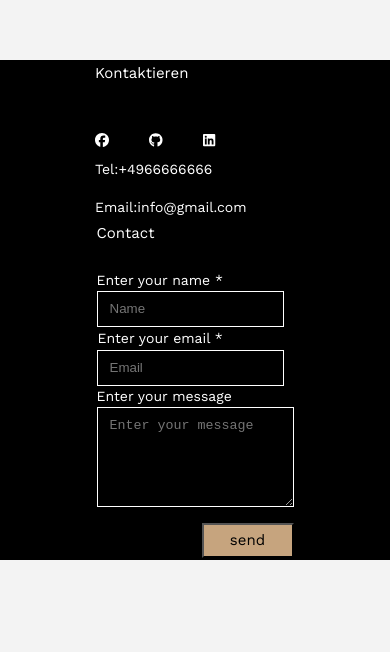
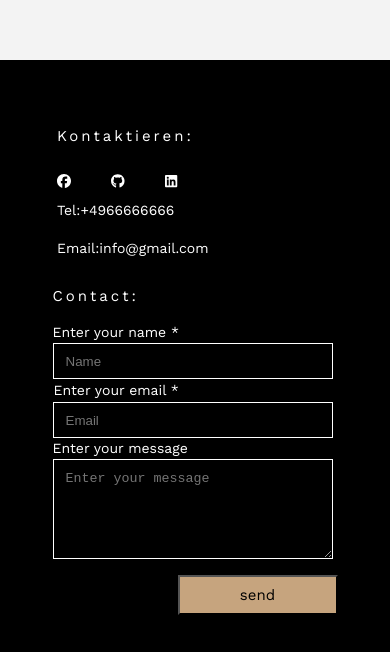
Before and after one commit to NagIbrahim/A-Profile, a React (Create React App) app: page /message in a window 390 px wide. Shown: the part 884-1536 px from the top of the page. Before the commit the page ends 1444 px from the top, so only its background shows below. Built offline with nearby package versions, Linux system fonts and the light colour scheme.

Commit message:
adjust media query of the footer

```diff
--- a/src/components/Footer.jsx
+++ b/src/components/Footer.jsx
@@ -15,7 +15,7 @@ function Footer() {
       <div   id="f-container">
       <div   id="f-left">
         <div>
-        <p> Kontaktieren</p>
+        <p id="kontakt"> Kontaktieren:</p>
           </div>
 
         <div id="left-info">
@@ -64,6 +64,7 @@ function Footer() {
   <div id="f-right">
 
   <Form/>
+
   </div>
 
 
--- a/src/components/Form/FormInput/InputEmail/index.js
+++ b/src/components/Form/FormInput/InputEmail/index.js
@@ -1,34 +1,25 @@
-import React , {useState, useEffect} from 'react'
+import React , {useEffect} from 'react'
 import "./style.css"
 
 
-function InputEmail({ setEmail }) {
+function InputEmail({email, setEmail }) {
 
-  const [emailValue, setEmailValue] = useState('');
 
- /* const handleChange = (event) => {
-    const { value } = event.target;
-    setEmailValue(value);
-    console.log("emailvalue: ", emailValue);
-    setEmail(value);
-  };*/
   useEffect(() => {
-    setEmail(emailValue);
-  }, [emailValue, setEmail]);
+    setEmail(email);
+  }, [email, setEmail]);
 
   return (
     <div>
          <p className='p-form'>Enter your email *</p>
 
-    {/*   <input  id="input-email"  type="email"  value={emailValue}   onChange={handleChange} required  placeholder='Email'/>
-                     */ }
       <input
         id="input-email"
         type="email"
         required
         placeholder='Email'
-        value={emailValue}
-        onChange={(e) => setEmailValue(e.target.value)}
+        value={email}
+        onChange={(e) => setEmail(e.target.value)}
       />
     </div>
   )
--- a/src/components/Form/FormInput/InputEmail/style.css
+++ b/src/components/Form/FormInput/InputEmail/style.css
@@ -6,10 +6,13 @@
     outline: none;
     background-color: transparent;
     border: 1px solid white;
+    color:white
 }
 .p-form{
     padding: 1px;
 }
+
+
 
 
 @media only screen and (max-width:900px) and (min-width:600px) {
@@ -20,3 +23,10 @@
     }
 
 }
+
+@media only screen and (max-width:599px){
+
+    #input-email{
+        width:280px
+    }
+    }
--- a/src/components/Form/FormInput/InputName/index.js
+++ b/src/components/Form/FormInput/InputName/index.js
@@ -1,14 +1,12 @@
-import React , {useState,useEffect}from 'react'
+import React , {useEffect}from 'react'
 import "./style.css"
 
-function InputName({setName}) {
-
-  const [nameValue, setNameValue] = useState('');
+function InputName({name,setName}) {
 
 
   useEffect(() => {
-    setName(nameValue);
-  }, [nameValue, setName]);
+    setName(name);
+  }, [name, setName]);
 
   return (
     <div>
@@ -19,8 +17,8 @@ function InputName({setName}) {
         type="text"
         required
         placeholder='Name'
-        value={nameValue}
-        onChange={(e) => setNameValue(e.target.value)}
+        value={name}
+        onChange={(e) => setName(e.target.value)}
       />
 
     </div>
--- a/src/components/Form/FormInput/InputName/style.css
+++ b/src/components/Form/FormInput/InputName/style.css
@@ -6,6 +6,7 @@
     outline: none;
     background-color: transparent;
     border:1px solid white;
+    color:white
 
 }
 
@@ -17,7 +18,13 @@
     #input-name{
         height:28px;
         width:150px ;
-
     }
 
 }
+
+@media only screen  and (max-width:599px){
+
+#input-name{
+    width:280px
+}
+}
--- a/src/components/Form/FormMessage/index.js
+++ b/src/components/Form/FormMessage/index.js
@@ -1,14 +1,13 @@
 import React , {useState} from 'react'
 import "./style.css"
 
-function FormMessage({ setMessage }) {
+function FormMessage({message,setMessage }) {
 
-  const [messageValue, setMessageValue] = useState('');
+
 
   const handleChange = (event) => {
     const { value } = event.target;
-    setMessageValue(value);
-    console.log("messagevalue:", messageValue )
+    console.log("messagevalue:", message )
     setMessage(value);
 
   };
@@ -21,7 +20,7 @@ function FormMessage({ setMessage }) {
       <p>Enter your message</p>
       {/*<input id="input-message" type="textarea"    value={messageValue}
         onChange={handleChange}  placeholder='Enter your message'/>*/}
-        <textarea id="input-message" name="freeform"    value={messageValue}  placeholder='Enter your message' onChange={handleChange}                   >
+        <textarea id="input-message" name="freeform"    value={message}  placeholder='Enter your message' onChange={handleChange}                   >
           </textarea>
     </div>
   )
--- a/src/components/Form/index.js
+++ b/src/components/Form/index.js
@@ -24,13 +24,13 @@ function Form() {
 
   return (
     <div id="form-container">
-      <p id="form-title">Contact</p>
+      <p id="form-title">Contact:</p>
      <form id="form-inputs" >
      <div  id="inputs">
-     <InputName setName={setName}  />
-      <InputEmail  setEmail={setEmail} />
+     <InputName setName={setName} name={name}  />
+      <InputEmail  setEmail={setEmail} email={email}/>
      </div>
-       <FormMessage setMessage={setMessage} />
+       <FormMessage setMessage={setMessage} message={message} />
     </form>
     <div id="form-btn">
     <button id="btn-send"  type="submit"  onClick={handleSubmit}>send</button>
--- a/src/components/Form/style.css
+++ b/src/components/Form/style.css
@@ -6,6 +6,7 @@
 #form-title{
     margin-bottom:25px;
     font-size: 15px;
+    letter-spacing: 0.2em;
 }
 
 #form-inputs{
@@ -31,13 +32,9 @@
 
 }
 
-
-
 #btn-send:hover {
     background-color: #9e8a74;
   }
-
-
 
 
   @media only screen and (max-width:599px) {
@@ -46,8 +43,27 @@
     align-items: center;
    }
 
+   #form-title{
+    margin-bottom: 15px;
+   }
   #form-inputs{
     display:flex;
     flex-direction: column;
   }
+
+  #input-message{
+    width:280px
+  }
+
+
+#btn-send{
+  width:160px;
+  height:40px;
+
 }
+
+/*.svg-inline--fa{
+    height:18px;
+    width:18px
+}*/
+}
--- a/src/components/footer.css
+++ b/src/components/footer.css
@@ -9,15 +9,20 @@
   background-color: black;
   color: white;
   text-align: center;
+
 }
 
 #f-container{
   width:800px;
   display:flex;
   justify-content: space-between;
-  /*border:1px solid green ;*/
+
 }
 
+
+#kontakt{
+  letter-spacing: 0.2em;
+}
 /*--------footer -left-part--------------------------------------*/
 
 #f-left {
@@ -27,7 +32,6 @@
   flex-direction: column;
   font-size: 14px;
   position: relative;
-  /*border:1px solid yellow*/
 
 }
 
@@ -62,20 +66,23 @@
     position:absolute;
     left:0px;
     bottom: 0px;
+
   }
 
 
     @media only screen and (max-width:599px) {
         #f {
-          height: 500px;
+          height: 620px;
         }
 
       #f-container {
+        height: 550px;
       flex-direction: column;
+      justify-content:center;
     }
     #f-left {
 
-      width: 200px;
+      width: 276px;
       height: 160px;
       }
 
@@ -83,6 +90,7 @@
       display: flex;
       flex-direction: column-reverse;
       line-height: 2.7em;
+      margin-top: 14px;
 
     }
 
```
